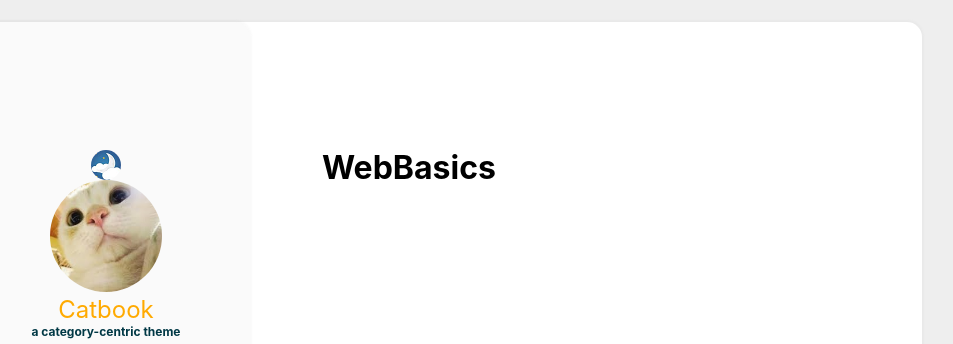
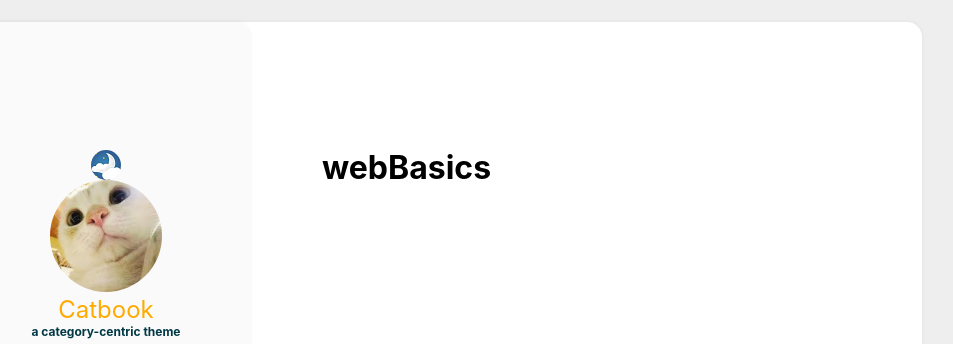
Before and after one commit to SeungYeon04/SeungYeon04.github.io, a Jekyll site: the page built from categories/webbasics.html, in a window 1280 px wide. Shown: the top 344 px of the page, without its empty margins (198-1151 px from the left). Built offline with Jekyll 4.4.1, drawn with Linux system fonts in a browser that asks for light colours.

```diff
--- a/categories/webbasics.html
+++ b/categories/webbasics.html
@@ -1,6 +1,6 @@
 ---
 layout: page
-type: WebBasics
+type: webBasics
 ---
 
 {% include archive.html %}
```
